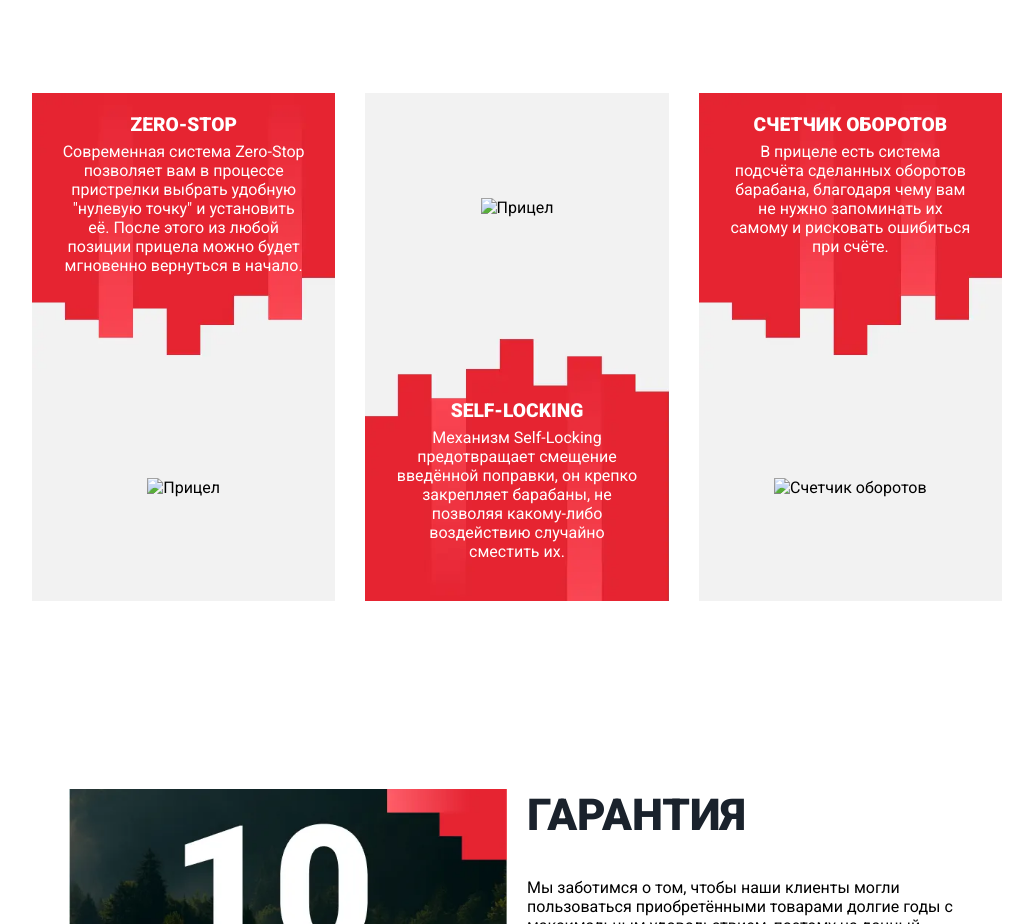
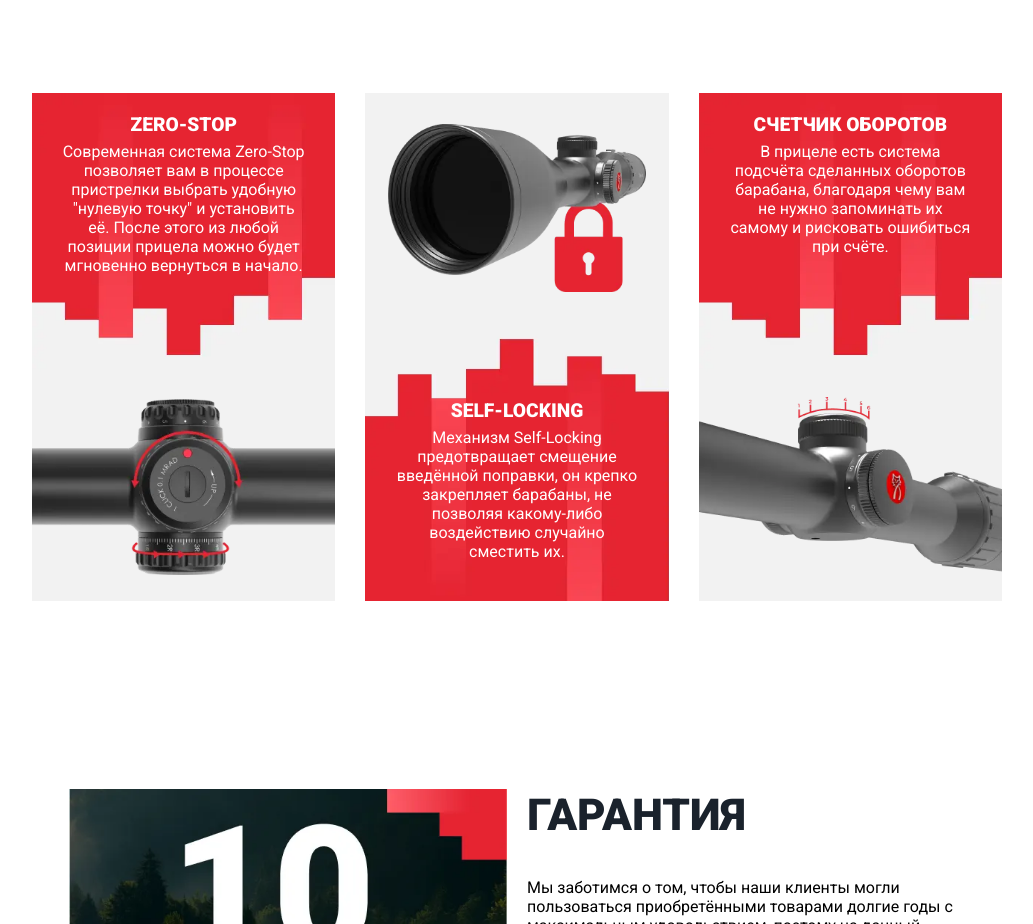
Before and after one commit to KonstVB-rep/landing_rifle-scope, a plain HTML site: page index.html in a window 1280 px wide. Shown: the part 4460-5384 px from the top of the page, without its empty margins (123-1156 px from the left). Drawn offline with Linux system fonts and the light colour scheme; the site is published under a folder, as on GitHub Pages, so addresses that start at the root find nothing.

Commit message:
fix path images in adjustment

```diff
--- a/index.html
+++ b/index.html
@@ -305,7 +305,7 @@
 							<p class="text">Современная система Zero-Stop позволяет вам в процессе пристрелки выбрать удобную "нулевую точку" и установить её. После этого из любой позиции прицела можно будет мгновенно вернуться в начало.</p>
 						</div>
 						<div class = "adjustment__card-image adjustment__card-image_gorizont">
-							<img src = "/images/adjustment/image_1.webp" alt = "Прицел">
+							<img src = "images/adjustment/image_1.webp" alt = "Прицел">
 						</div>
 					</div>
 					<div class = "adjustment__card">
@@ -314,7 +314,7 @@
 							<p class="text">Механизм Self-Locking предотвращает смещение введённой поправки, он крепко закрепляет барабаны, не позволяя какому-либо воздействию случайно сместить их.</p>
 						</div>
 						<div class = "adjustment__card-image adjustment__card-image_gorizont">
-							<img src = "/images/adjustment/image_2.webp" alt = "Прицел">
+							<img src = "images/adjustment/image_2.webp" alt = "Прицел">
 						</div>
 					</div>
 					<div class = "adjustment__card">
@@ -324,9 +324,9 @@
 						</div>
 						<div class = "adjustment__card-image adjustment__card-image_gorizont">
 							<picture>
-								<source srcset="/images/adjustment/image_3.webp" media="(max-width: 568px)"/>
-								<source srcset="/images/adjustment/image_4.webp" media="(max-width: 768px)"/>
-								<img src = "/images/adjustment/image_3.webp" alt = "Счетчик оборотов">
+								<source srcset="images/adjustment/image_3.webp" media="(max-width: 568px)"/>
+								<source srcset="images/adjustment/image_4.webp" media="(max-width: 768px)"/>
+								<img src = "images/adjustment/image_3.webp" alt = "Счетчик оборотов">
 							</picture>
 						</div>
 					</div>
```
